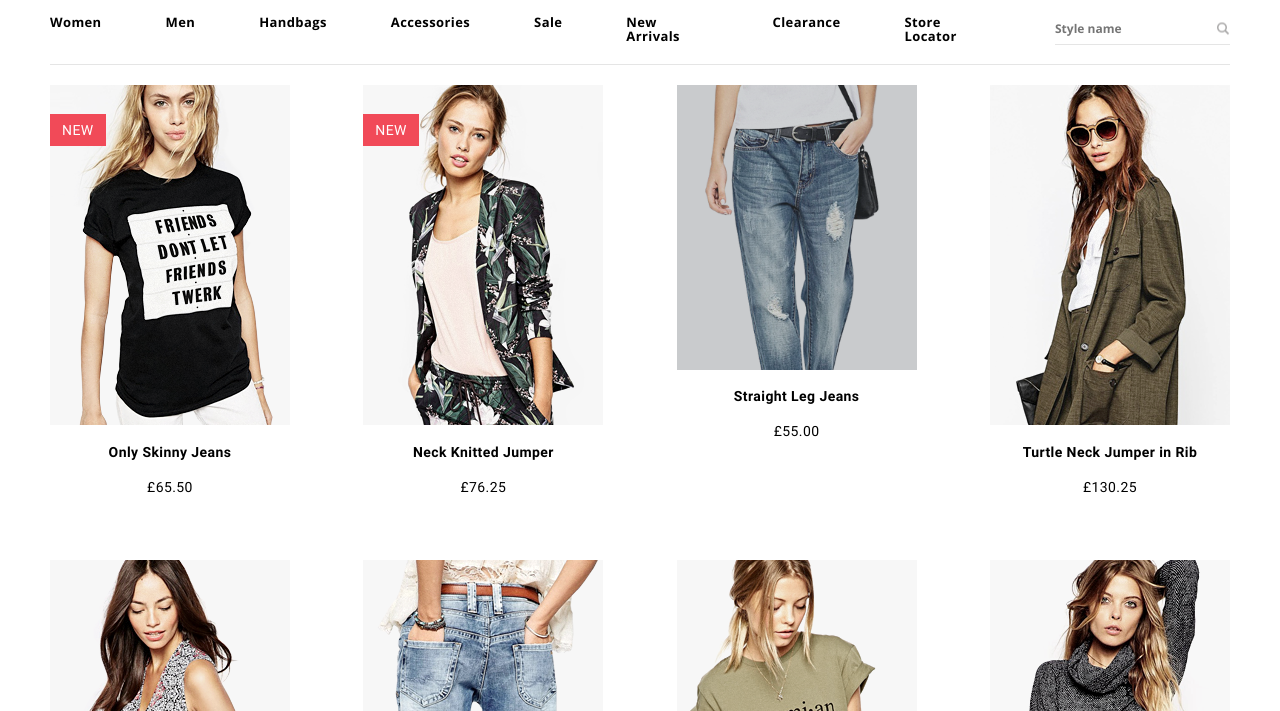
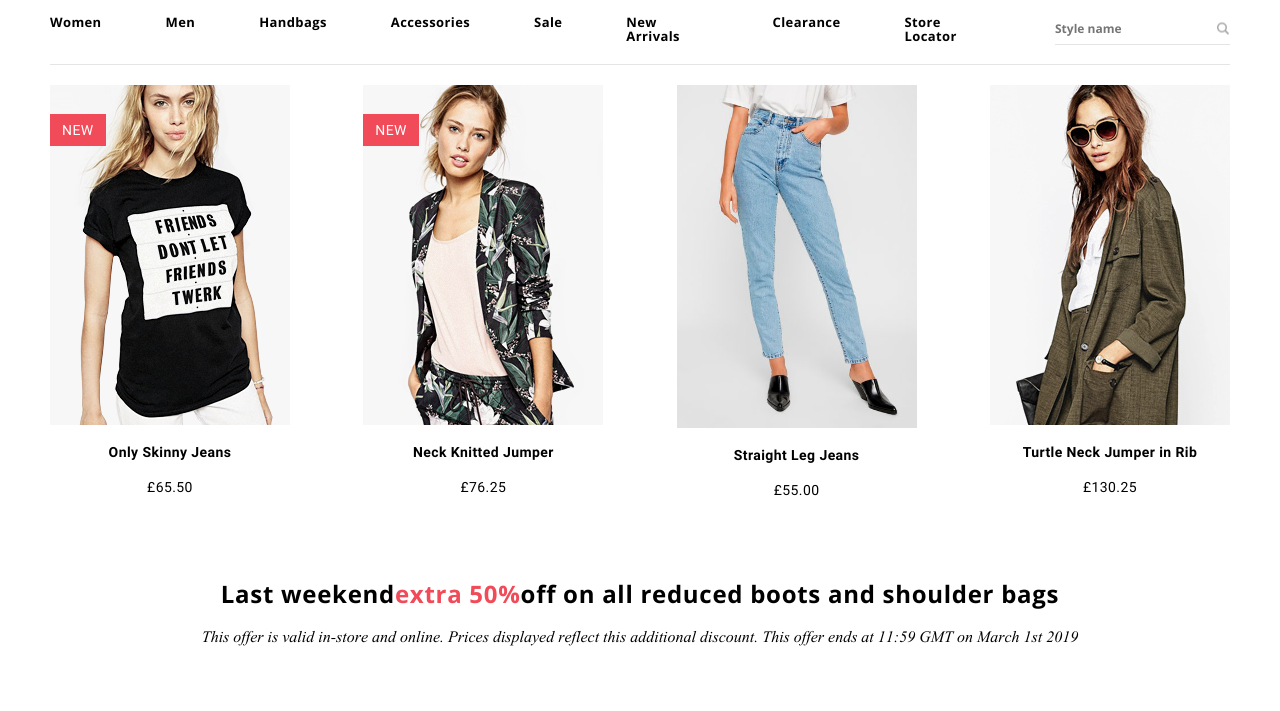
Before and after one commit to alekskushchik/E-commerce-Project, a plain HTML site: page catalog.html in a window 1280 px wide. Shown: the part 66-777 px from the top of the page. Drawn offline with Linux system fonts and the light colour scheme; files whose address does not match are found by name.

Commit message:
IE functionality

```diff
--- a/catalog.html
+++ b/catalog.html
@@ -40,9 +40,11 @@
 
 <main>
     <div class="catalog">
+        <div class="before-promo"></div>
+        <div class="promo"></div>
+        <div class="after-promo"></div>
     </div>
-    <h2>Last weekend <span>extra 50%</span> off on all reduced boots and shoulder bags</h2>
-    <p>This offer is valid in-store and online. Prices displayed reflect this additional discount. This offer ends at 11:59 GMT on March 1st 2019</p>
+
 </main>
 
 <a class="bottom-section__button" href="#">Show more</a>
@@ -129,6 +131,6 @@
 </footer>
 <script src="js/lodash.js"></script>
 <script src="data/catalog.js"></script>
-<script src="js/script.js"></script>
+<script src="js/catalog.js"></script>
 </body>
 </html>
--- a/css/catalog.css
+++ b/css/catalog.css
@@ -12,42 +12,48 @@ main h2 {
     letter-spacing: .03em;
     text-align: center;
 }
-main h2 span {
+.promo h2 span {
     color: #f14a58;
 }
-main p  {
+.promo p  {
+    margin-bottom: 68px;
     font-family: 'TimesNewRomanPS-ItalicMT', serif;
     font-size: 16px;
     text-align: center;
 }
-.catalog {
+.before-promo, .after-promo {
     display: flex;
-    display: -ms-flex;
     flex-direction: row;
     flex-wrap: wrap;
-    justify-content: space-between;
 }
 .catalog-item {
     position: relative;
     width: 240px;
     height: 475px;
+    margin: auto;
 }
-.catalog h4 {
+.catalog-item:nth-child(4n+1) {
+    margin-left: 0;
+}
+.catalog-item:nth-child(4n) {
+    margin-right: 0;
+}
+.before-promo h4, .after-promo h4 {
     font-family: 'Roboto-Bold', sans-serif;
     font-size: 14px;
     letter-spacing: .03em;
     text-align: center;
 }
-.catalog p {
+.before-promo p, .after-promo p {
     font-family: 'Roboto-Regular', sans-serif;
     font-size: 14px;
     letter-spacing: .03em;
     text-align: center;
 }
-.catalog p span {
+.before-promo p span, .after-promo p span {
     color: #757575;
 }
-.catalog p img  {
+.before-promo p img, .after-promo p img  {
     width: 52px;
     top: -5px;
     position: absolute;
@@ -84,8 +90,8 @@ main p  {
 }
 .catalog-bottom-section {
     max-width: 1300px;
-    display: grid;
-    grid-template-columns: 2fr 1fr 1fr;
+    display: flex;
+    flex-direction: row;
     border-top-width: 1px;
     border-top-style: solid;
     border-image: linear-gradient(to left, #fff 0%, #999999 100%, #fff 0%);
--- a/css/style.css
+++ b/css/style.css
@@ -173,8 +173,12 @@ article p {
 }
 .middle-section {
     margin-top: 85px;
-    margin-bottom: 192px;
+    margin-bottom: 100px;
+    padding-bottom: 100px;
     text-align: center;
+    border-bottom: 1px solid;
+    border-image: linear-gradient(to left, #ffffff, #e5e5e5);
+    border-image-slice: 100;
 }
 .middle-section h1, .bottom-section h1  {
     margin-bottom: 16px;
@@ -265,17 +269,17 @@ p.items__price {
 }
 .bottom-section {
     margin-top: 85px;
-    margin-bottom: 162px;
+    margin-bottom: 74px;
     text-align: center;
 }
-.bottom-section__items {
+.new-arrivals {
     position: relative;
     margin: 50px auto 0;
     display: flex;
     flex-direction: row;
     justify-content: space-around;
 }
-.bottom-section__items img {
+.new-arrivals img {
     margin: 40px 0 30px;
     width: 240px;
 }
--- a/data/catalog.js
+++ b/data/catalog.js
@@ -52,7 +52,7 @@ window.catalog = [{
     fashion: 'Nail the 90s',
     colors: ['Blue'],
     sizes: ['UK 18'],
-    thumbnail: 'img/desktop/photo-13.png', // replace with image extracted from item layout
+    thumbnail: 'img/desktop/photo-14.png', // replace with image extracted from item layout
     preview: ['full image path 1', 'full image path 2', 'full image path 3'] // replace with paths to images extracted from item layout
 }, {
     id: '5677f851-1c4a-4e9b-80e9-16d1e6265257',
@@ -94,7 +94,7 @@ window.catalog = [{
     fashion: 'Classical style',
     colors: ['Black', 'Blue'],
     sizes: ['UK 52', 'UK 54', 'UK 56'],
-    thumbnail: 'img/desktop/full-item-image.png', // replace with image extracted from item layout
+    thumbnail: 'img/desktop/photo-15.png', // replace with image extracted from item layout
     preview: ['full image path 1', 'full image path 2', 'full image path 3'] // replace with paths to images extracted from item layout
 }, {
     id: '8b300772-eee3-4ff1-b091-e89f17e0e469',
--- /dev/null
+++ b/js/catalog.js
@@ -0,0 +1,89 @@
+"use strict";
+var goods = catalog;
+var beforePromo = document.querySelector('.before-promo');
+var promo = document.querySelector('.promo');
+var afterPromo = document.querySelector('.after-promo');
+var newArrivals = document.querySelector('.new-arrivals');
+
+console.log(newArrivals);
+function sortByArrivals() {
+    goods = _.orderBy(catalog, ['dateAdded'], ['desc']);
+}
+sortByArrivals();
+
+function renderCatalog() {
+    promo.innerHTML =
+        "<h2>Last weekend" + "<span>extra 50%</span>" + "off on all reduced boots and shoulder bags" + "</h2>" +
+        "<p>This offer is valid in-store and online. Prices displayed reflect this additional discount. " +
+        "This offer ends at 11:59 GMT on March 1st 2019</p>";
+
+    var htmlBeforePromo = '';
+    for (var i = 0; i < 4; i++) {
+        if (goods[i].hasNew) {
+            htmlBeforePromo +=
+                "<div class=\"catalog-item\">" +
+                "<p class=\"new-icon\">new</p>" +
+                "<div class=\"catalog-image\" data-id=\"" + goods[i].id + "\">" +
+                "<a href=\"#\"><img src=\"" + goods[i].thumbnail + "\" alt=\"\">" +
+                "<p>View item</p></a></div>" + "<div class=\"catalog-info\">" +
+                "<h4>" + goods[i].title + "</h4><p>" + "£" + goods[i].price.toFixed(2) + "</p>" + "</div>" +
+                "</div>"
+            ;
+        } else {
+            htmlBeforePromo +=
+            "<div class=\"catalog-item\">" +
+            "<div class=\"catalog-image\" data-id=\"" + goods[i].id + "\">" +
+            "<a href=\"#\"><img src=\"" + goods[i].thumbnail + "\" alt=\"\">" +
+            "<p>View item</p></a></div>" + "<div class=\"catalog-info\">" +
+            "<h4>" + goods[i].title + "</h4><p>" + "£" + goods[i].price.toFixed(2) + "</p>" + "</div>" +
+            "</div>";
+        }
+    }
+    beforePromo.innerHTML = htmlBeforePromo;
+
+    var htmlAfterPromo = '';
+    for (var i = 4; i < goods.length; i++) {
+        if (goods[i].hasNew) {
+            htmlAfterPromo +=
+                "<div class=\"catalog-item\">" +
+                "<p class=\"new-icon\">new</p>" +
+                "<div class=\"catalog-image\" data-id=\"" + goods[i].id + "\">" +
+                "<a href=\"#\"><img src=\"" + goods[i].thumbnail + "\" alt=\"\">" +
+                "<p>View item</p></a></div>" + "<div class=\"catalog-info\">" +
+                "<h4>" + goods[i].title + "</h4><p>" + "£" + goods[i].price.toFixed(2) + "</p>" + "</div>" +
+                "</div>"
+            ;
+        } else {
+            htmlAfterPromo +=
+                "<div class=\"catalog-item\">" +
+                "<div class=\"catalog-image\" data-id=\"" + goods[i].id + "\">" +
+                "<a href=\"#\"><img src=\"" + goods[i].thumbnail + "\" alt=\"\">" +
+                "<p>View item</p></a></div>" + "<div class=\"catalog-info\">" +
+                "<h4>" + goods[i].title + "</h4><p>" + "£" + goods[i].price.toFixed(2) + "</p>" + "</div>" +
+                "</div>";
+        }
+    }
+    afterPromo.innerHTML = htmlAfterPromo;
+
+    var htmlNewArrivals = '';
+    for (var i = 0; i < 4; i++) {
+        if (goods[i].hasNew) {
+            htmlNewArrivals +=
+                "<div>" +
+                "<p class=\"new-icon\">new</p>" +
+                "<img src=\"" + goods[i].thumbnail + "\" alt=\"\">" +
+                "<p class=\"items__title\">" + goods[i].title + "</p>" +
+                "<p class=\"items__price\">" + "£" + goods[i].price.toFixed(2) + "</p>" +
+                "</div>";
+        } else {
+            htmlNewArrivals +=
+                "<div>" +
+                "<img src=\"" + goods[i].thumbnail + "\" alt=\"\">" +
+                "<p class=\"items__title\">" + goods[i].title + "</p>" +
+                "<p class=\"items__price\">" + "£" + goods[i].price.toFixed(2) + "</p>" +
+                "</div>";
+        }
+    }
+    newArrivals.innerHTML = htmlNewArrivals;
+}
+renderCatalog();
--- a/js/script.js
+++ /dev/null
@@ -1,38 +0,0 @@
-"use strict";
-
-var ROOT_CATALOG = document.querySelector('.catalog');
-var goods = catalog;
-
-function sortByArrivals() {
-    goods = _.orderBy(catalog, ['dateAdded'], ['desc']);
-}
-sortByArrivals();
-
-function renderCatalog() {
-    var htmlCatalog = '';
-    for (var i = 0; i < goods.length; i++) {
-        if (goods[i].hasNew) {
-            htmlCatalog +=
-                "<div class=\"catalog-item\">" +
-                "<p class=\"new-icon\">new</p>" +
-                "<div class=\"catalog-image\" data-id=\"" + goods[i].id + "\">" +
-                "<a href=\"#\"><img src=\"" + goods[i].thumbnail + "\" alt=\"\">" +
-                "<p>View item</p></a></div>" + "<div class=\"catalog-info\">" +
-                "<h4>" + goods[i].title + "</h4><p>" + "£" + goods[i].price.toFixed(2) + "</p>" + "</div>" +
-                "</div>"
-            ;
-        } else {
-            htmlCatalog +=
-            "<div class=\"catalog-item\">" +
-            "<div class=\"catalog-image\" data-id=\"" + goods[i].id + "\">" +
-            "<a href=\"#\"><img src=\"" + goods[i].thumbnail + "\" alt=\"\">" +
-            "<p>View item</p></a></div>" + "<div class=\"catalog-info\">" +
-            "<h4>" + goods[i].title + "</h4><p>" + "£" + goods[i].price.toFixed(2) + "</p>" + "</div>" +
-            "</div>";
-        }
-    }
-
-    ROOT_CATALOG.innerHTML = htmlCatalog;
-}
-
-renderCatalog();
```
Also changed, not shown: index.html (+3 -25 lines), js/index.js (added, +32 -0 lines), img/desktop/photo-14.png (added), img/desktop/photo-15.png (added).
